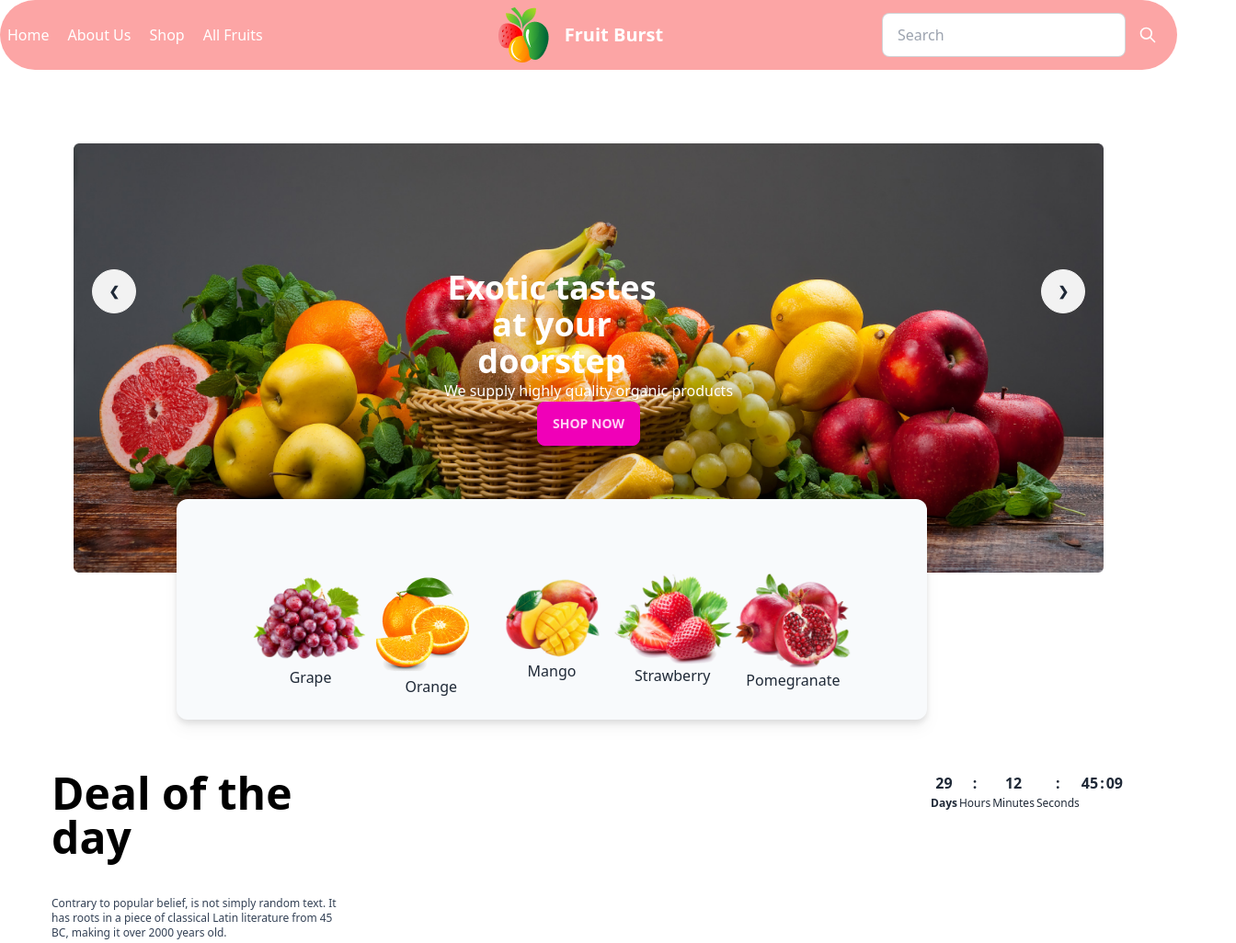
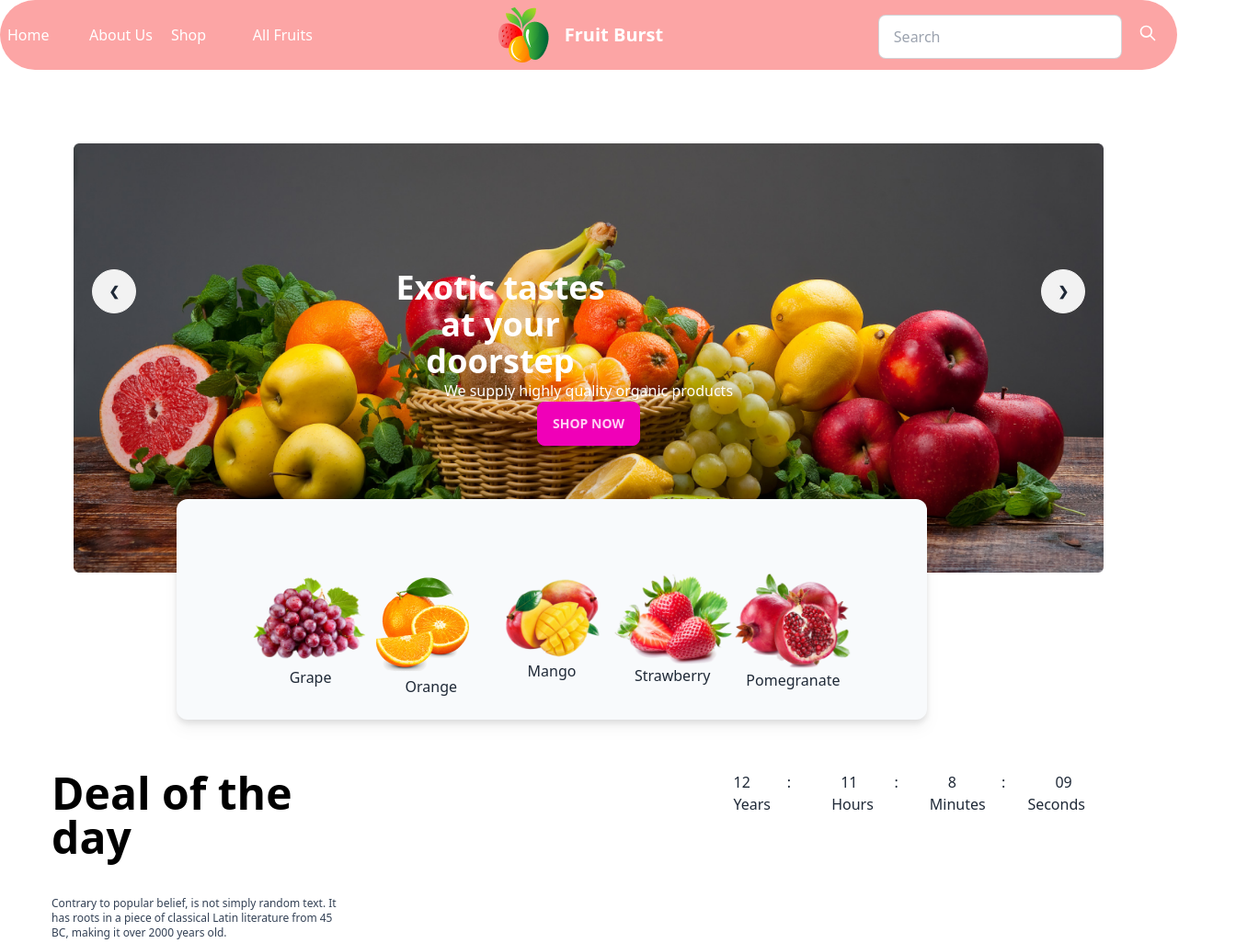
Before and after one commit to MarufSiyam11/fruit-brust, a plain HTML site: page index.html in a window 1280 px wide. Shown: the top 1026 px of the page at 92% size, 1344 px wide, since content can reach past the window. Drawn offline with nearby package versions, Linux system fonts and the light colour scheme.

Commit message:
finish timer section

```diff
--- a/index.html
+++ b/index.html
@@ -9,12 +9,12 @@
 
 </head>
 <body>
-    <header class="md:container md:mx-auto">
+    <header class="">
 <nav class="bg-red-300 text-white rounded-full ">
     <div class="navbar  ">
         <div class="navbar-start">
           <div class="dropdown">
-            <ul class="flex items-center justify-between gap-5">
+            <ul class="grid grid-cols-4 items-center justify-between gap-5">
               <li><a>Home</a></li>
               <li><a>About Us</a></li>
               <li><a>Shop</a></li>
@@ -27,13 +27,16 @@
           <a class="btn btn-ghost normal-case text-xl">Fruit Burst</a>
         </div>
         <div class="navbar-end  ">
-            <label for="">
+            <label for="" class="">
+
             <input type="text" placeholder="Search"  class="input input-bordered w-24 md:w-auto" />
-            </label>
-          <button class="btn btn-ghost btn-circle ">
-            <svg xmlns="http://www.w3.org/2000/svg" class="h-5 w-5" fill="none" viewBox="0 0 24 24" stroke="currentColor"><path stroke-linecap="round" stroke-linejoin="round" stroke-width="2" d="M21 21l-6-6m2-5a7 7 0 11-14 0 7 7 0 0114 0z" /></svg>
-          </button>
+            <button class="btn btn-ghost btn-circle ">
+              <svg xmlns="http://www.w3.org/2000/svg" class="h-5 w-5" fill="none" viewBox="0 0 24 24" stroke="currentColor"><path stroke-linecap="round" stroke-linejoin="round" stroke-width="2" d="M21 21l-6-6m2-5a7 7 0 11-14 0 7 7 0 0114 0z" /></svg>
+            </button>
+          </label>
+
         </div>
+
       </div>
 </nav>
     </header>
@@ -41,10 +44,10 @@
       <section class="md:container md:mx-auto">
         <div class="carousel rounded-xl w-full  p-20">
           <div id="slide1" class="carousel-item relative w-full">
-            <img src="./images/banner1.png" class="w-full" />
+            <img src="./images/banner1.png" class="w-full md:w-full lg:w-full sm:w-full" />
             <div class="absolute flex justify-between transform -translate-y-1/2 left-5 right-5 top-1/2">
               <a href="#slide4" class="btn btn-circle">❮</a>
-      <div class="text-white   text-center w-80">
+      <div class="text-white md:w-2/5  text-center w-80">
         <h3 class="font-base text-4xl font-extrabold w-60">Exotic tastes at your doorstep</h3>
         <p>We supply highly quality organic products</p>
         <button class="btn btn-secondary  text-center">Shop Now</button>
@@ -85,35 +88,29 @@
     <p class="text-xs text-slate-700 font-medium">Contrary to popular belief, is not simply random text. It has roots in a piece of classical Latin literature from 45 BC, making it over 2000 years old.</p>
   </div>
   <div>
-    <div class="">
-      <table class=" ">
+       <!-- timer -->
+<div class="">
+  <div class="grid gap-10 grid-cols-8">
+    <h3>12</h3>
+    <h3>:</h3>
+    <h3>11</h3>
+    <h3>:</h3>
+    <h3>8</h3>
+    <h3>:</h3>
+    <h3>09</h3>
 
-
-          <tr>
-            <th>29</th>
-            <th>:</th>
-            <th>12</th>
-            <th>:</th>
-            <th>45</th>
-            <th>:</th>
-            <th>09</th>
-            <th></th>
-          </tr>
-
-
-          <tr class="text-xs text-center gap-y-9 ">
-            <th>Days</th>
-            <td>Hours</td>
-            <td>Minutes</td>
-            <td>Seconds</td>
-          </tr>
-
-      </table>
-    </div>
+  </div>
+  <div class="grid grid-cols-4">
+    <h4>Years</h4>
+    <h4>Hours</h4>
+    <h4>Minutes</h4>
+    <h4>Seconds</h4>
+  </div>
+</div>
   </div>
 </div>
 <section class="justify-center items-center">
-  <div  class="flex gap-10 grid-cols-4 lg:grid-cols-1">
+  <div  class="grid gap-15 grid-cols-1 md:grid-cols-2 lg:grid-cols-4">
   <!-- card 1 -->
   <div class="card w-96 bg-base-100 shadow-xl">
     <figure><img src="./images/fruit6.png" alt="" /></figure>
@@ -301,7 +298,7 @@
   <button class="btn btn-error">Shop All</button>
 </div>
 </section>
-<section class=" font-extrabold text-white">
+<section class=" font-extrabold bg-no-repeat text-white">
   <div>
     <div class=" min-h-screen" style="background-image: url(./images/banner1.png);">
       <div class=" bg-opacity-60"></div>
```
